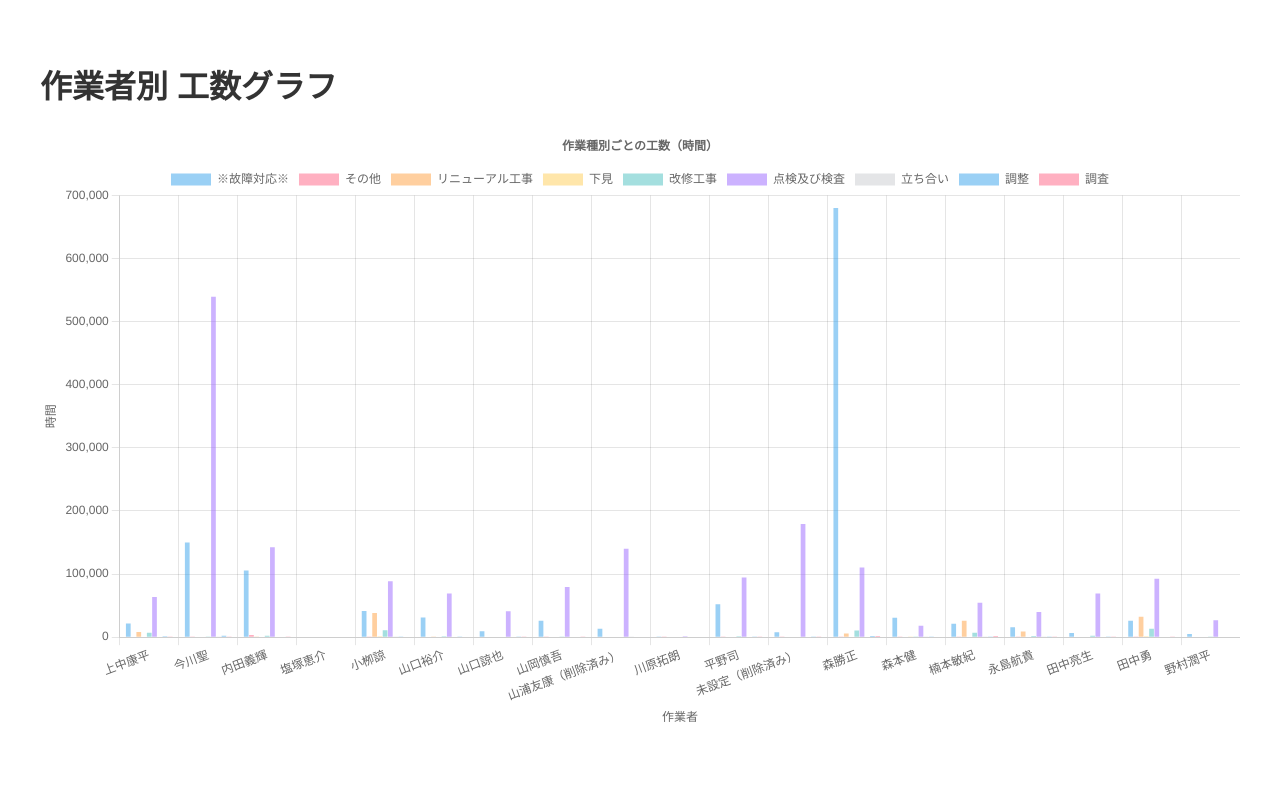
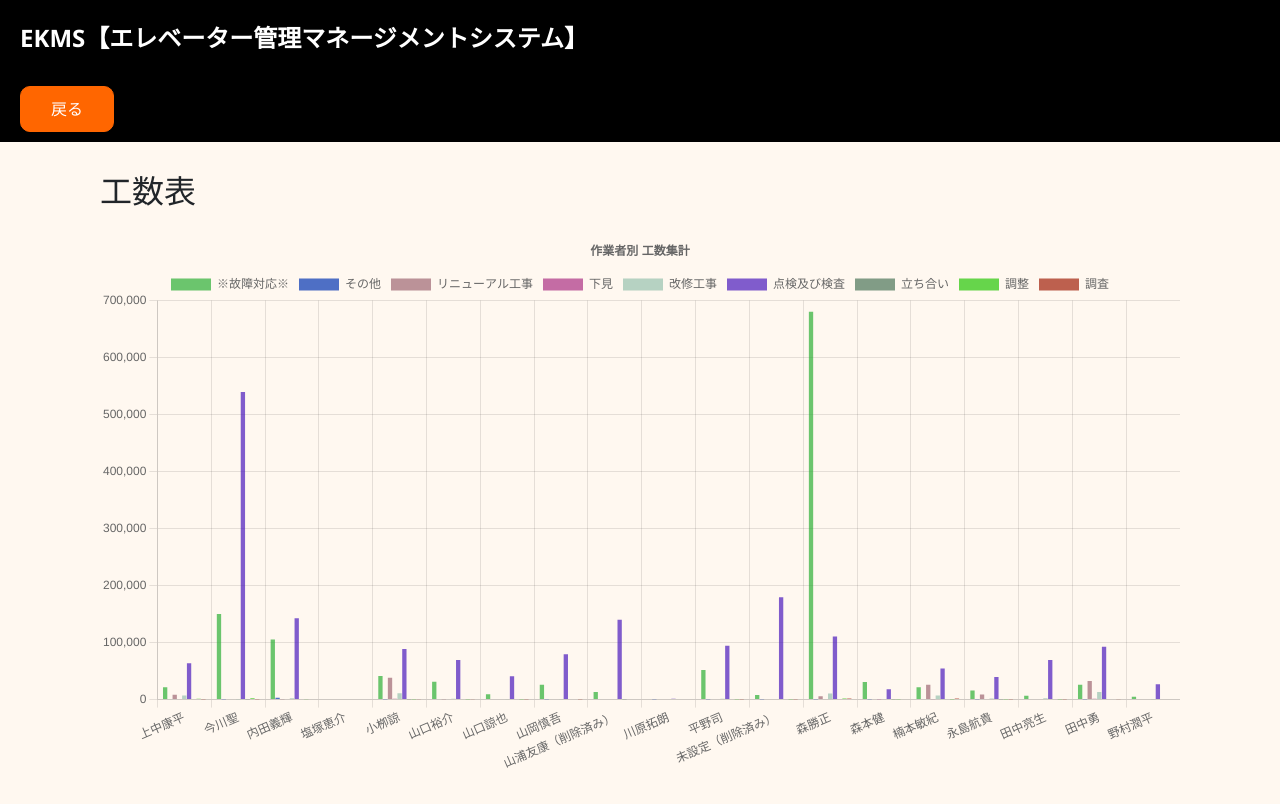
Before and after one commit to otameshi-web/kousu-app, a FastAPI app: page /graph in a window 1280 px wide. Before the commit the page ends 722 px from the top, so only its background shows below. Run offline with FastAPI, Linux system fonts and the light colour scheme.

Commit message:
グラフページレイアウト修正

```diff
--- a/templates/graph.html
+++ b/templates/graph.html
@@ -2,74 +2,97 @@
 <html lang="ja">
 <head>
     <meta charset="UTF-8">
-    <title>作業工数グラフ</title>
+    <title>工数表</title>
+    <link rel="stylesheet" href="https://cdn.jsdelivr.net/npm/bootstrap@5.3.0/dist/css/bootstrap.min.css">
     <script src="https://cdn.jsdelivr.net/npm/chart.js"></script>
     <style>
         body {
-            font-family: Arial, sans-serif;
-            padding: 2rem;
+            background-color: #fff8f0;
+            font-family: 'Segoe UI', sans-serif;
         }
-        h1 {
-            color: #333;
+        header {
+            background-color: #000;
+            color: white;
+            padding: 20px;
+            font-size: 1.5rem;
+            font-weight: bold;
+            text-align: left;
         }
-        canvas {
-            max-width: 100%;
-            height: auto;
+        .button-bar {
+            background-color: #000;
+            padding: 10px 20px;
+            text-align: left;
         }
-        .error {
-            color: red;
-            font-weight: bold;
+        .btn-main {
+            background-color: #ff6600;
+            border-color: #ff6600;
+            color: white;
+            font-size: 1rem;
+            padding: 10px 30px;
+            border-radius: 10px;
+            box-shadow: 2px 2px 6px rgba(0, 0, 0, 0.2);
+            transition: 0.3s;
+        }
+        .btn-main:hover {
+            background-color: #cc5200;
+            border-color: #cc5200;
+        }
+        .container {
+            padding: 30px;
         }
     </style>
 </head>
 <body>
+    <header>EKMS【エレベーター管理マネージメントシステム】</header>
+    <div class="button-bar">
+        <a href="/" class="btn btn-main">戻る</a>
+    </div>
+    <div class="container">
+        <h2 class="mb-4">工数表</h2>
+        <canvas id="workChart"></canvas>
+    </div>
 
-    <h1>作業者別 工数グラフ</h1>
+    <script>
+        const labels = {{ labels | tojson }};
+        const datasets = {{ datasets | tojson }};
 
-    {% if error %}
-        <p class="error">{{ error }}</p>
-    {% elif labels|length == 0 %}
-        <p>表示するデータがありません。</p>
-    {% else %}
-        <canvas id="myChart" width="800" height="400"></canvas>
-        <script>
-            const ctx = document.getElementById('myChart').getContext('2d');
-            const chart = new Chart(ctx, {
+        const data = {
+            labels: labels,
+            datasets: datasets.map(ds => ({
+                label: ds.label,
+                data: ds.data,
+                backgroundColor: getRandomColor(),
+            }))
+        };
+
+        const config = {
             type: 'bar',
-                data: {
-                    labels: {{ labels | tojson }},
-                    datasets: {{ datasets | tojson }}
-                },
+            data: data,
             options: {
                 responsive: true,
                 plugins: {
                     legend: {
-                            position: 'top',
+                        position: 'top'
                     },
                     title: {
                         display: true,
-                            text: '作業種別ごとの工数（時間）'
+                        text: '作業者別 工数集計'
+                    }
                 }
             },
-                    scales: {
-                        y: {
-                            beginAtZero: true,
-                            title: {
-                                display: true,
-                                text: '時間'
+        };
+
+        new Chart(
+            document.getElementById('workChart'),
+            config
+        );
+
+        function getRandomColor() {
+            const r = Math.floor(Math.random() * 200);
+            const g = Math.floor(Math.random() * 200);
+            const b = Math.floor(Math.random() * 200);
+            return `rgba(${r}, ${g}, ${b}, 0.7)`;
         }
-                        },
-                        x: {
-                            title: {
-                                display: true,
-                                text: '作業者'
-                            }
-                        }
-                    }
-                }
-            });
     </script>
-    {% endif %}
-
 </body>
 </html>
```
Lines whose indentation alone changed are shown as unchanged.
